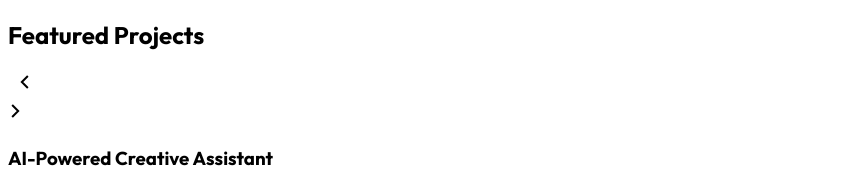
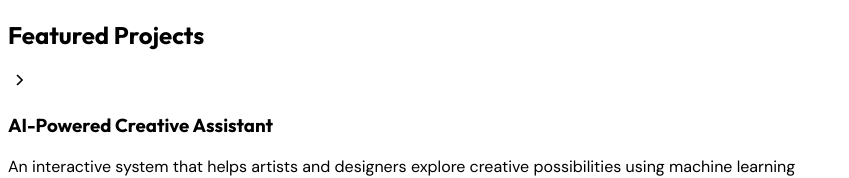
Before and after one commit to pmillerschmidt/music-tech-portfolio, a React (Vite) app in the folder client/: page / in a window 1280 px wide. Shown: the part 773-951 px from the top of the page, without its empty margins (0-849 px from the left). Built offline with nearby package versions, Linux system fonts and the light colour scheme.

Commit message:
Agent query: Please verify if the scroll indicators are now more subtle and only show on the right side, with a simple arrow animation

```diff
--- a/client/src/components/Music.tsx
+++ b/client/src/components/Music.tsx
@@ -55,25 +55,14 @@ export function Music() {
         </motion.h2>
 
         <div className="relative group">
-          {/* Scroll indicators */}
-          <div className="absolute left-0 top-0 bottom-6 w-24 bg-gradient-to-r from-black/80 to-transparent pointer-events-none z-10 flex items-center pl-4">
+          {/* Scroll indicator */}
+          <div className="absolute right-0 top-0 bottom-6 w-16 bg-gradient-to-l from-black/60 to-transparent pointer-events-none z-10 flex items-center justify-end pr-4">
             <motion.div
-              animate={{ x: [-5, 5, -5] }}
-              transition={{ duration: 2, repeat: Infinity }}
-              className="text-white/80 hidden group-hover:block"
+              animate={{ x: [5, 0, 5] }}
+              transition={{ duration: 1.5, repeat: Infinity }}
+              className="text-white/60"
             >
-              <svg width="24" height="24" viewBox="0 0 24 24" fill="none" stroke="currentColor" strokeWidth="2">
-                <path d="M15 18l-6-6 6-6" />
-              </svg>
-            </motion.div>
-          </div>
-          <div className="absolute right-0 top-0 bottom-6 w-24 bg-gradient-to-l from-black/80 to-transparent pointer-events-none z-10 flex items-center justify-end pr-4">
-            <motion.div
-              animate={{ x: [5, -5, 5] }}
-              transition={{ duration: 2, repeat: Infinity }}
-              className="text-white/80 hidden group-hover:block"
-            >
-              <svg width="24" height="24" viewBox="0 0 24 24" fill="none" stroke="currentColor" strokeWidth="2">
+              <svg width="20" height="20" viewBox="0 0 24 24" fill="none" stroke="currentColor" strokeWidth="2">
                 <path d="M9 18l6-6-6-6" />
               </svg>
             </motion.div>
--- a/client/src/components/Projects.tsx
+++ b/client/src/components/Projects.tsx
@@ -28,25 +28,14 @@ export function Projects() {
         </motion.h2>
 
         <div className="relative group">
-          {/* Scroll indicators */}
-          <div className="absolute left-0 top-0 bottom-6 w-24 bg-gradient-to-r from-black/80 to-transparent pointer-events-none z-10 flex items-center pl-4">
+          {/* Scroll indicator */}
+          <div className="absolute right-0 top-0 bottom-6 w-16 bg-gradient-to-l from-black/60 to-transparent pointer-events-none z-10 flex items-center justify-end pr-4">
             <motion.div
-              animate={{ x: [-5, 5, -5] }}
-              transition={{ duration: 2, repeat: Infinity }}
-              className="text-white/80 hidden group-hover:block"
+              animate={{ x: [5, 0, 5] }}
+              transition={{ duration: 1.5, repeat: Infinity }}
+              className="text-white/60"
             >
-              <svg width="24" height="24" viewBox="0 0 24 24" fill="none" stroke="currentColor" strokeWidth="2">
-                <path d="M15 18l-6-6 6-6" />
-              </svg>
-            </motion.div>
-          </div>
-          <div className="absolute right-0 top-0 bottom-6 w-24 bg-gradient-to-l from-black/80 to-transparent pointer-events-none z-10 flex items-center justify-end pr-4">
-            <motion.div
-              animate={{ x: [5, -5, 5] }}
-              transition={{ duration: 2, repeat: Infinity }}
-              className="text-white/80 hidden group-hover:block"
-            >
-              <svg width="24" height="24" viewBox="0 0 24 24" fill="none" stroke="currentColor" strokeWidth="2">
+              <svg width="20" height="20" viewBox="0 0 24 24" fill="none" stroke="currentColor" strokeWidth="2">
                 <path d="M9 18l6-6-6-6" />
               </svg>
             </motion.div>
```
